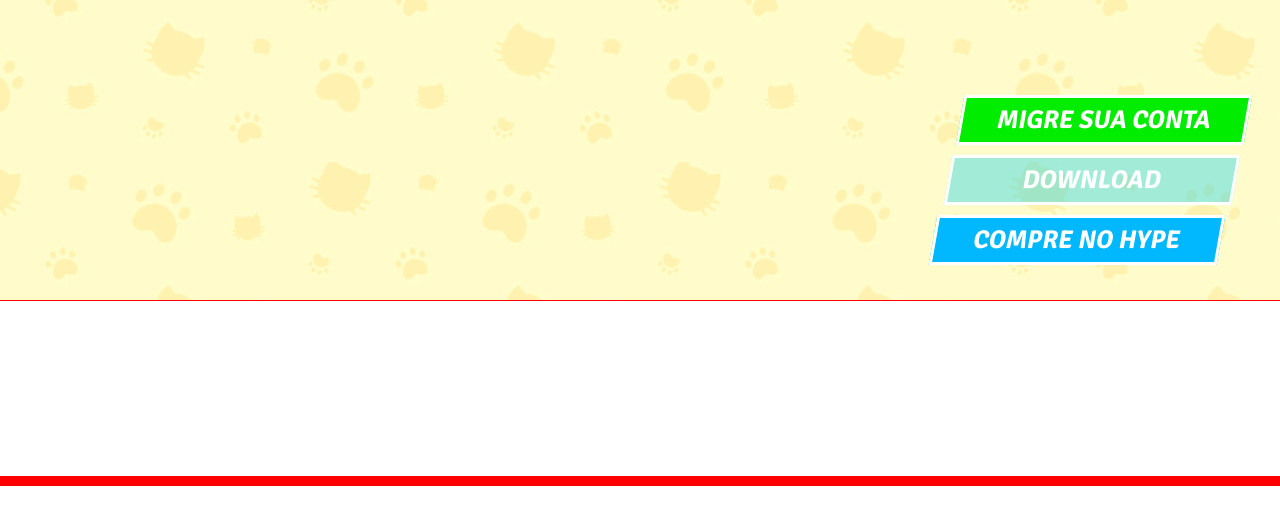
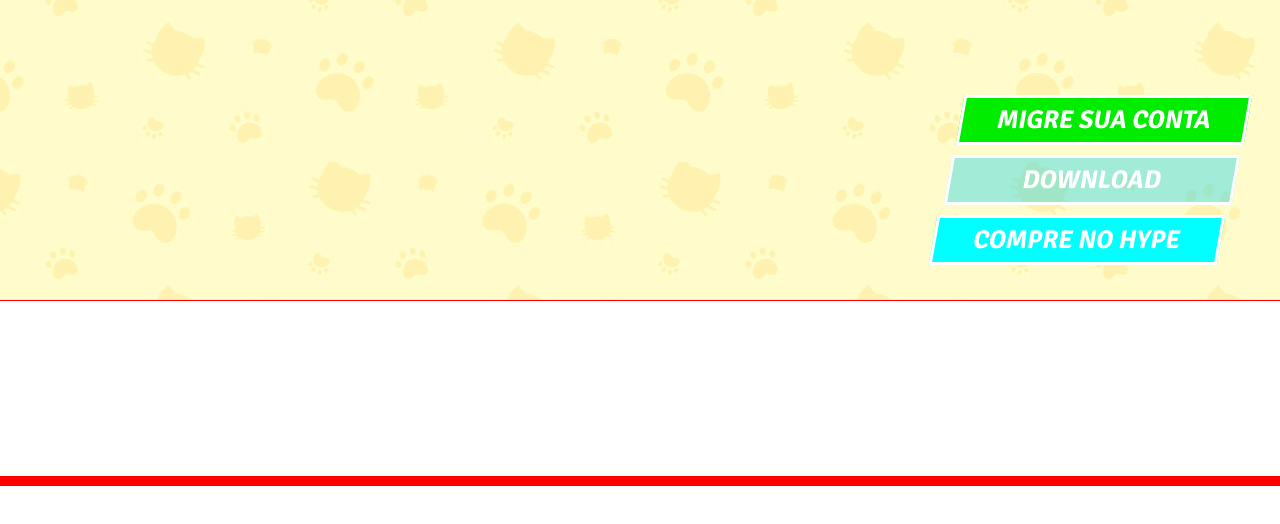
Before and after one commit to MarcosASL/ProjetoRagnarok, a plain HTML site: page index.htm in a window 1280 px wide. In both pictures the pointer is over the link "COMPRE NO HYPE". Shown: the top 524 px of the page. Drawn offline with Linux system fonts and the light colour scheme.

```diff
--- a/index.htm
+++ b/index.htm
@@ -31,7 +31,7 @@
           <ul class="nav-header">
             <li> <a href="#">MIGRE SUA CONTA</a></li>
             <li class="download"> <a href="#">DOWNLOAD</a></li>
-            <li> <a href="#">COMPRE NO HYPE</a></li>
+            <li class="compre"> <a href="#">COMPRE NO HYPE</a></li>
           </ul>
         </div>
       </div>
--- a/style.css
+++ b/style.css
@@ -134,17 +134,20 @@
   /* background: #00ed00; */
   /* margin-left: -20%; */
 }
+/* .download {
+  font-size: 1px;
+} */
 
 .nav-header li:nth-child(2) {
   margin-left: -13%;
-  /*NÃO CONSEGUI MUDAR BACKGROUND DO "DOWNLOAD" NO CSS, MUDEI NO HTML MSM*/
 }
 .nav-header li:nth-child(3) {
   margin-left: -18%;
 }
-/* .nav-header li:nth-child(2) {
-  background-color: #111111;
-} */
+
+.compre a:hover {
+  background-color: #01ffff !important;
+}
 .download > a {
   background: rgba(21, 210, 232, 0.4) !important;
 }
@@ -167,6 +170,11 @@
 .header li a:hover {
   background-color: #01b7fd;
 }
+.download a:hover {
+  background-color: #01b7fd !important ;
+}
+
+/*---------------------------------------------------------------*/
 
 .footer {
   grid-area: footer;
```
